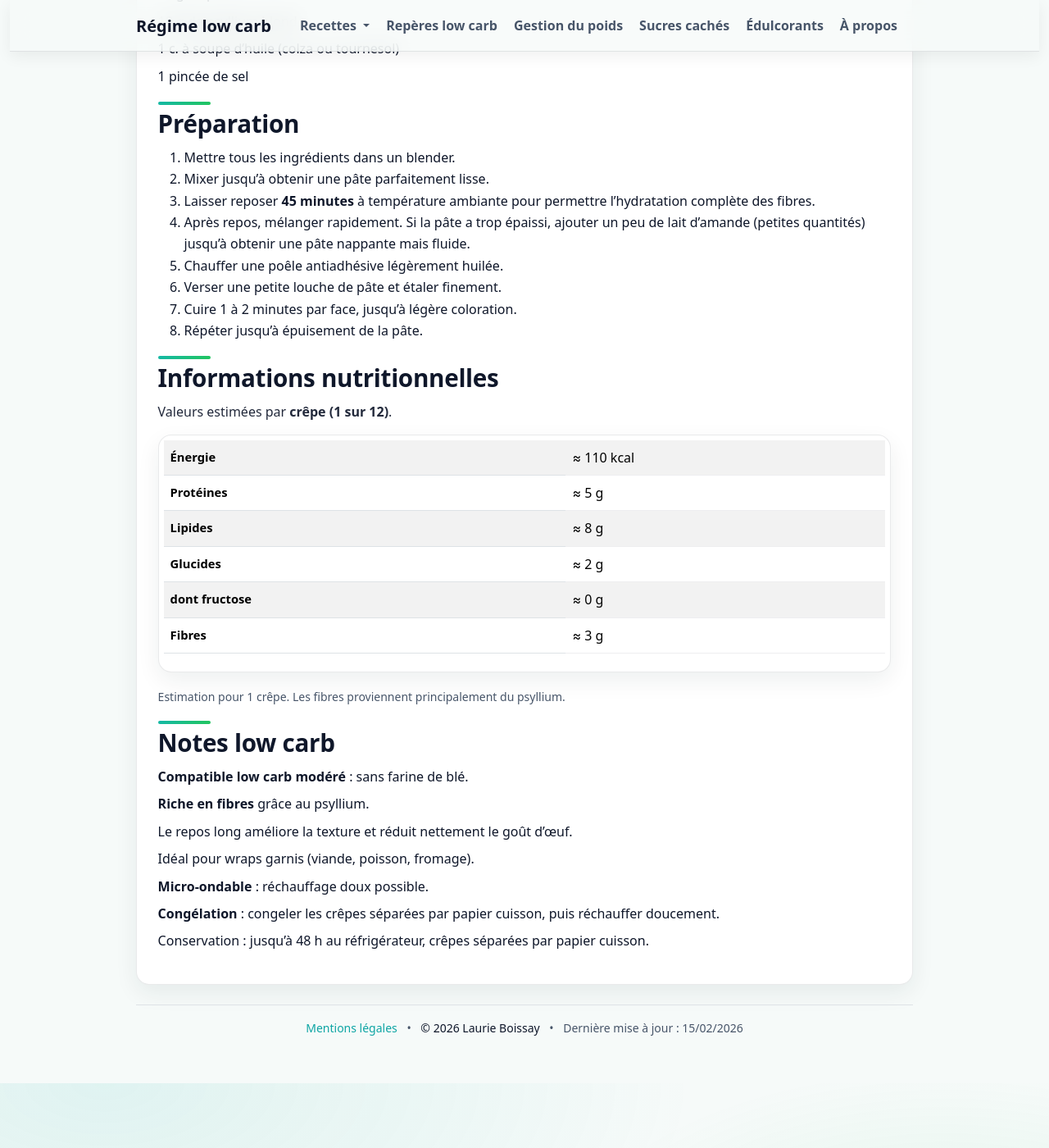
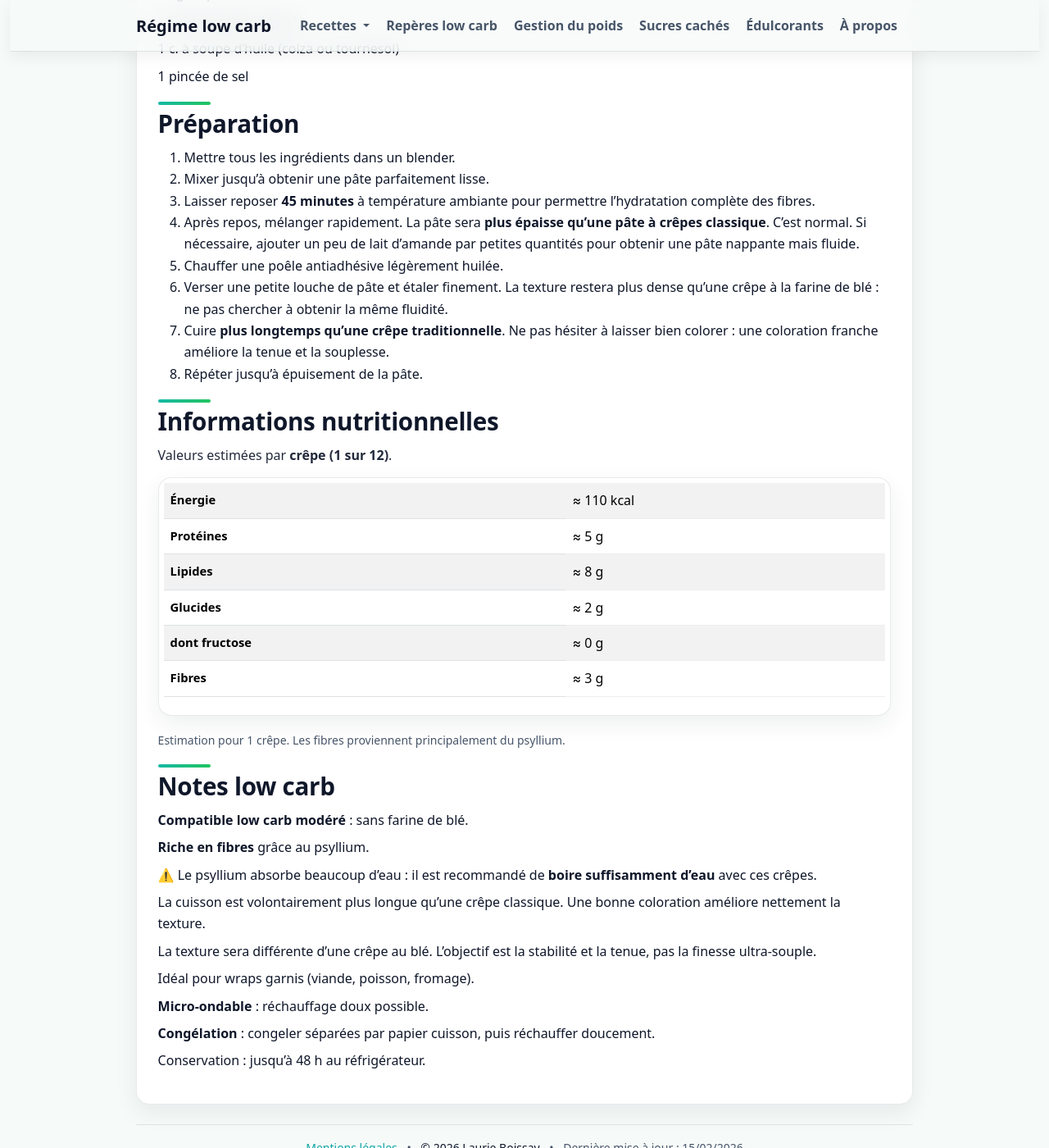
Before and after one commit to laurie-boissay/laurie-boissay.github.io, a Jekyll site: the page built from recettes/crepes-salee.html, in a window 1280 px wide and 1400 px high, scrolled down 1244 px. Shown: the whole window at 82% size. Built offline with Jekyll 4.4.1, drawn with Linux system fonts in a browser that asks for light colours.

```diff
--- a/recettes/crepes-salee.html
+++ b/recettes/crepes-salee.html
@@ -11,17 +11,13 @@ recipe_title: "Crêpes salées"
 recipe_subtitle: "Base souple et neutre pour wraps et crêpes garnies low carb"
 recipe_group: "Pains & substituts"
 
-# Règle site : recipe_sort = nom fonctionnel court, sans accents/ponctuation, toujours entre guillemets
 recipe_sort: "crepes-salees"
 
-# Recette testée
 recipe_tested: true
 
-# Photo (affichée par le layout recipe.html si présent)
 image: "/images/recettes/crepes-salees.webp"
 image_alt: "Crêpes salées low carb (base pour wraps)"
 
-# Tags techniques (low carb + tags fonctionnels)
 tags:
   - low-carb-modere
   - riche-en-fibres
@@ -58,17 +53,14 @@ extra_head: |
     ],
     "recipeInstructions": [
       { "@type": "HowToStep", "text": "Mixer tous les ingrédients jusqu’à obtenir une pâte lisse." },
-      { "@type": "HowToStep", "text": "Laisser reposer 45 minutes pour permettre l’hydratation complète du psyllium et de la poudre d’amande." },
+      { "@type": "HowToStep", "text": "Laisser reposer 45 minutes pour permettre l’hydratation complète du psyllium." },
       { "@type": "HowToStep", "text": "Après repos, ajuster la texture avec un peu de lait d’amande si nécessaire." },
-      { "@type": "HowToStep", "text": "Cuire les crêpes dans une poêle chaude légèrement huilée." }
+      { "@type": "HowToStep", "text": "Cuire les crêpes plus longtemps qu’une crêpe classique et les laisser bien colorer." }
     ]
   }
   </script>
 ---
 
-<!-- =========================================================
-     Intro / lead
-     ========================================================= -->
 <div class="recipe-lead">
   <p>
     Base <strong>souple, neutre et stable</strong> pour crêpes salées et wraps low carb.
@@ -92,23 +84,33 @@ extra_head: |
   <li>Mettre tous les ingrédients dans un blender.</li>
   <li>Mixer jusqu’à obtenir une pâte parfaitement lisse.</li>
 
-  <!--
-    Repos :
-    - indispensable pour hydrater le psyllium (texture pliable, moins cassante)
-    - ne pas raccourcir si tu veux des wraps qui se tiennent
-  -->
-  <li>Laisser reposer <strong>45 minutes</strong> à température ambiante pour permettre l’hydratation complète des fibres.</li>
+  <li>
+    Laisser reposer <strong>45 minutes</strong> à température ambiante
+    pour permettre l’hydratation complète des fibres.
+  </li>
 
-  <!--
-    Ajustement texture :
-    - le psyllium épaissit beaucoup après repos
-    - ajouter le lait d’amande par petites touches pour garder une pâte nappante mais fluide
-  -->
-  <li>Après repos, mélanger rapidement. Si la pâte a trop épaissi, ajouter un peu de lait d’amande (petites quantités) jusqu’à obtenir une pâte nappante mais fluide.</li>
+  <li>
+    Après repos, mélanger rapidement.
+    La pâte sera <strong>plus épaisse qu’une pâte à crêpes classique</strong>.
+    C’est normal.
+    Si nécessaire, ajouter un peu de lait d’amande par petites quantités
+    pour obtenir une pâte nappante mais fluide.
+  </li>
 
   <li>Chauffer une poêle antiadhésive légèrement huilée.</li>
-  <li>Verser une petite louche de pâte et étaler finement.</li>
-  <li>Cuire 1 à 2 minutes par face, jusqu’à légère coloration.</li>
+
+  <li>
+    Verser une petite louche de pâte et étaler finement.
+    La texture restera plus dense qu’une crêpe à la farine de blé :
+    ne pas chercher à obtenir la même fluidité.
+  </li>
+
+  <li>
+    Cuire <strong>plus longtemps qu’une crêpe traditionnelle</strong>.
+    Ne pas hésiter à laisser bien colorer :
+    une coloration franche améliore la tenue et la souplesse.
+  </li>
+
   <li>Répéter jusqu’à épuisement de la pâte.</li>
 </ol>
 
@@ -136,9 +138,21 @@ extra_head: |
 <ul>
   <li><strong>Compatible low carb modéré</strong> : sans farine de blé.</li>
   <li><strong>Riche en fibres</strong> grâce au psyllium.</li>
-  <li>Le repos long améliore la texture et réduit nettement le goût d’œuf.</li>
+  <li>
+    ⚠️ Le psyllium absorbe beaucoup d’eau :
+    il est recommandé de <strong>boire suffisamment d’eau</strong>
+    avec ces crêpes.
+  </li>
+  <li>
+    La cuisson est volontairement plus longue qu’une crêpe classique.
+    Une bonne coloration améliore nettement la texture.
+  </li>
+  <li>
+    La texture sera différente d’une crêpe au blé.
+    L’objectif est la stabilité et la tenue, pas la finesse ultra-souple.
+  </li>
   <li>Idéal pour wraps garnis (viande, poisson, fromage).</li>
   <li><strong>Micro-ondable</strong> : réchauffage doux possible.</li>
-  <li><strong>Congélation</strong> : congeler les crêpes séparées par papier cuisson, puis réchauffer doucement.</li>
-  <li>Conservation : jusqu’à 48 h au réfrigérateur, crêpes séparées par papier cuisson.</li>
+  <li><strong>Congélation</strong> : congeler séparées par papier cuisson, puis réchauffer doucement.</li>
+  <li>Conservation : jusqu’à 48 h au réfrigérateur.</li>
 </ul>
```
Also changed, not shown: other parts of recettes/crepes-salee.html (+2 -3 lines), recettes/confiture-de-fruits-rouges.html (+9 -0 lines), recettes/crepe-dakatine-confiture.html (added, +122 -0 lines), recettes/crepe-raclette.html (added, +141 -0 lines), images/recettes/crepe-dakatine-confiture.jpg (added), 1 other file.
